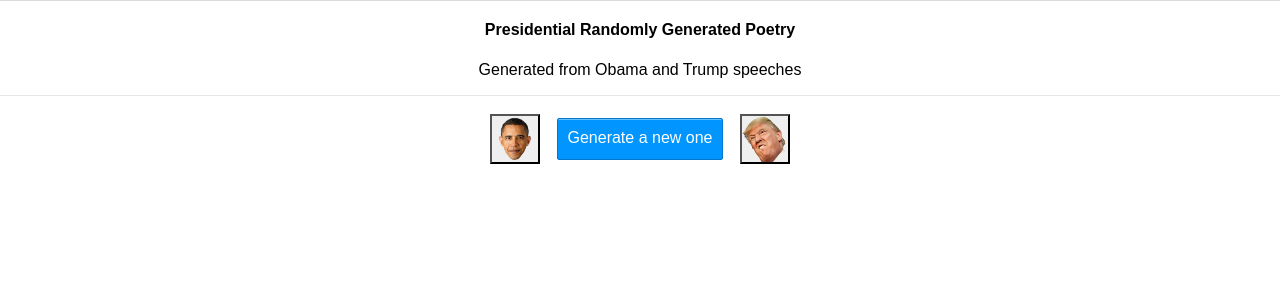
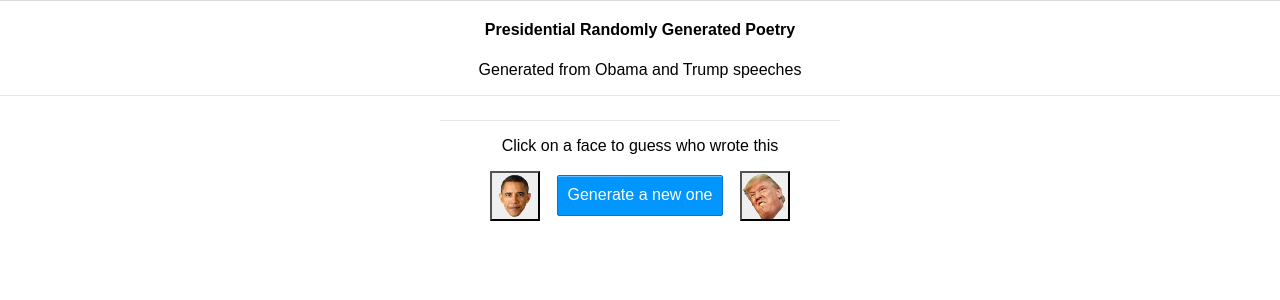
Before and after one commit to sagangwee/pocab-poetry, a Django app: template poetry/templates/poetry/index.html in a window 1280 px wide. Shown: the part 60-360 px from the top of the page. Run offline with Django 3.2, Linux system fonts and the light colour scheme; the template is opened without the code that fills it, so the values that code supplies are empty.

Commit message:
Added directions.

```diff
--- a/poetry/static/css/style.css
+++ b/poetry/static/css/style.css
@@ -51,7 +51,9 @@ body {
 
 .poem{
     border-top: 1px solid #e4e6e8;
-    /*margin-right: 10px;*/
+    /*width: 100%;*/
+/*    border-bottom: 1px solid #e4e6e8;
+*/    /*margin-right: 10px;*/
 }
 
 
@@ -74,6 +76,12 @@ body {
     /*text-decoration-line: none;*/
 }
 
+.vote-container {
+    border-top: 1px solid #e4e6e8;
+    margin: 0 auto;
+    margin-top: 24px;
+    width: 400px;
+}
 
 .obama-button {
     background-image: url('../img/obama.png');
--- a/poetry/templates/poetry/index.html
+++ b/poetry/templates/poetry/index.html
@@ -28,12 +28,15 @@
 				{% endfor %}
 			</div>
 		</div>
-		<div class="vote">
-			<button onclick="toggleVote('Obama')" class="obama-button" ></button>
-			<a class="button" href="/"> Generate a new one</a>
-			<button onclick="toggleVote('Trump')" class="trump-button" value="trump"> </button>
+		<div class="vote-container">
+			<p> Click on a face to guess who wrote this</p>
+			<div class="vote">
+				<button onclick="toggleVote('Obama')" class="obama-button " ></button>
+				<a class="button" href="/"> Generate a new one</a>
+				<button onclick="toggleVote('Trump')" class="trump-button" value="trump"> </button>
+			</div>
+			<div id="result"></div>
 		</div>
-		<div id="result"></div>
 	</div>
 
 <script type="text/javascript">
```
